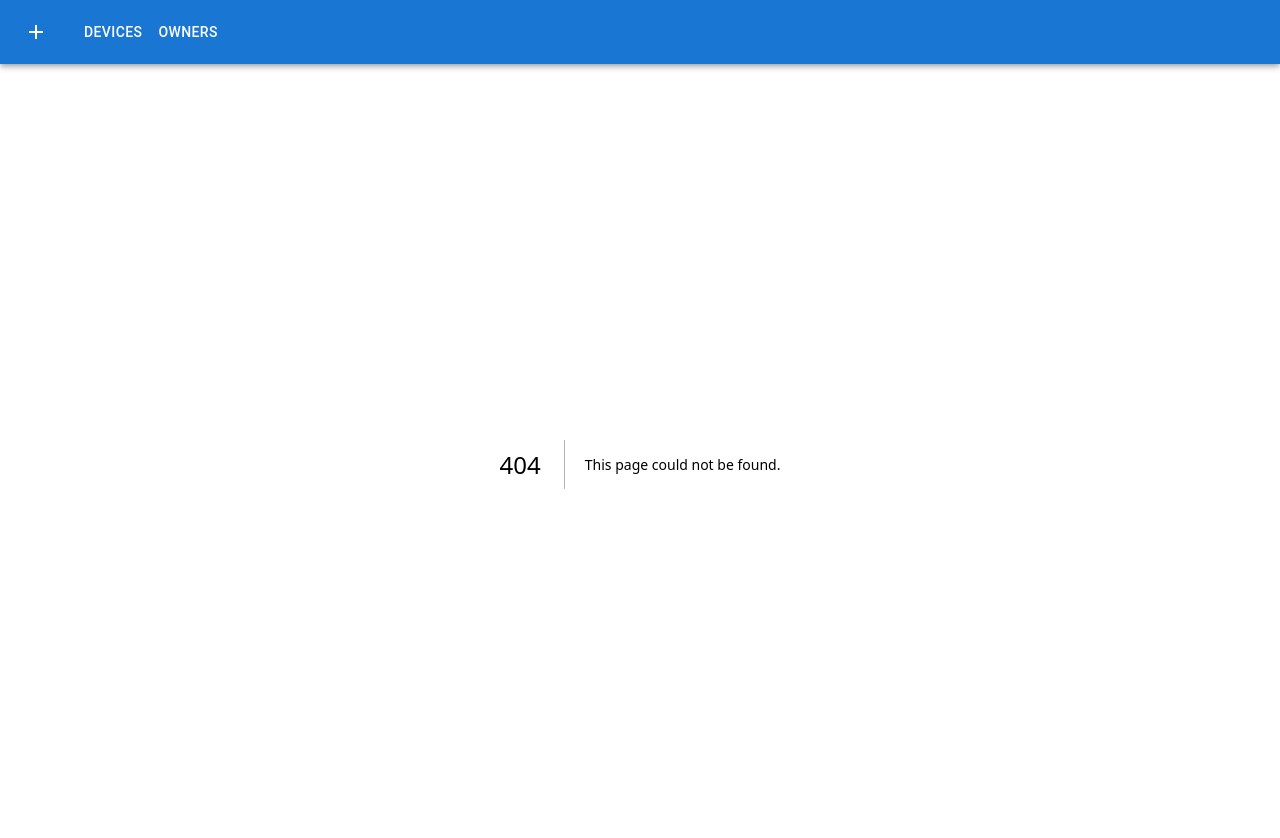
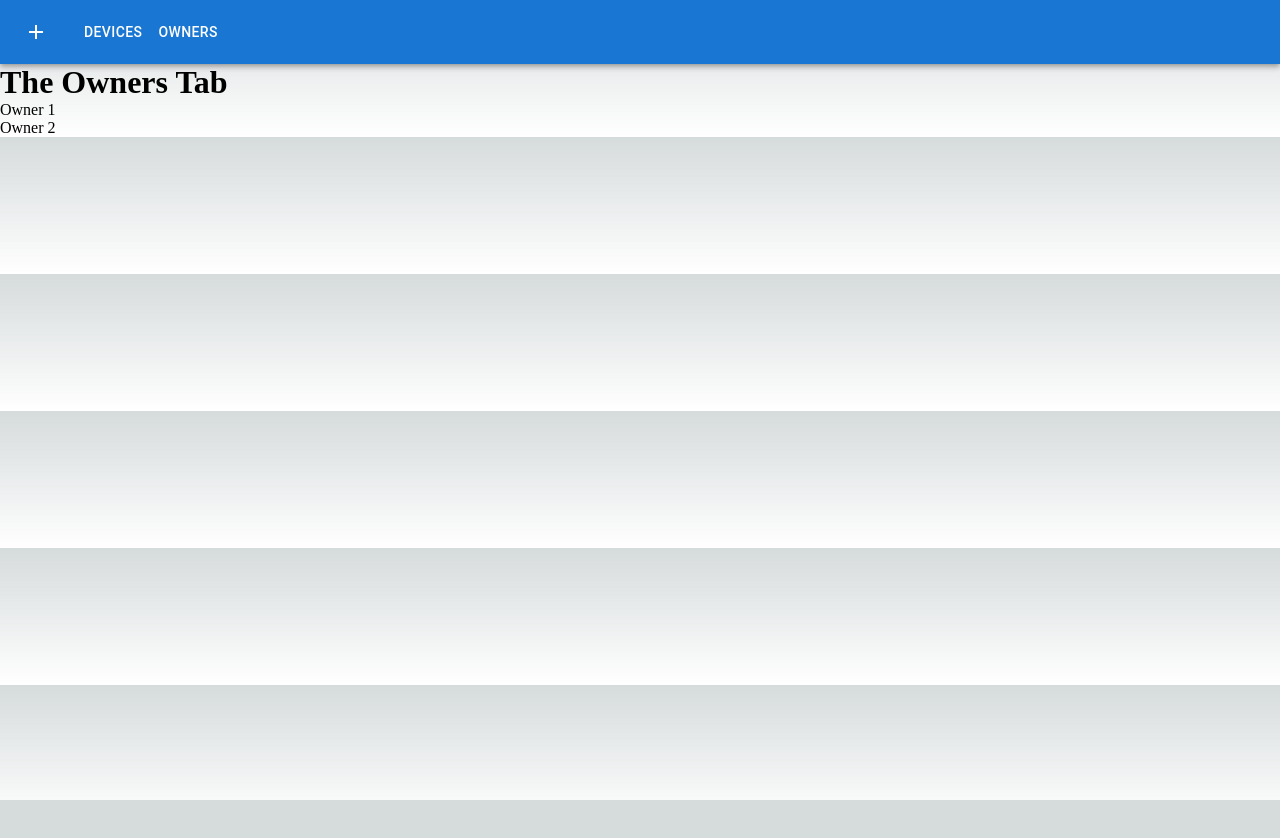
Before and after one commit to rebecakipper/device-management-app, a Next.js app: page /owners in a window 1280 px wide. Before the commit this address had no page. Shown: the top 838 px of the page. After the commit the page ends 800 px from the top, so only its background shows below. Built offline with nearby package versions, Linux system fonts and the light colour scheme.

Commit message:
adds inicial owners page

```diff
--- /dev/null
+++ b/src/pages/owners/index.tsx
@@ -0,0 +1,19 @@
+import Link from "next/link";
+
+function OwnersPage() {
+    return (
+        <>
+            <h1>The Owners Tab</h1>
+            <ul>
+                <li>
+                    <Link href="/owners/1"> Owner 1</Link>
+                </li>
+                <li>
+                    <Link href="/owners/2">Owner 2</Link>
+                </li>
+            </ul>
+        </>
+    );
+}
+
+export default OwnersPage;
```
